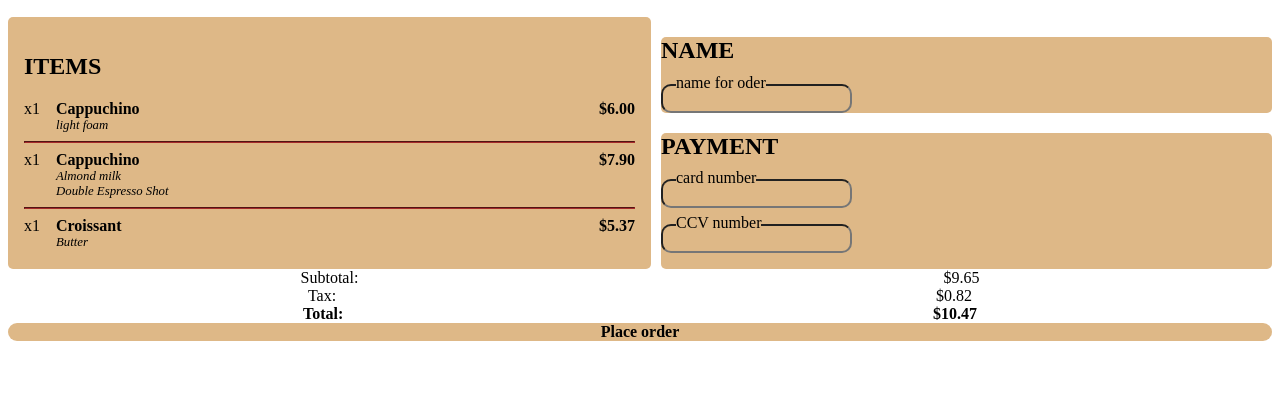
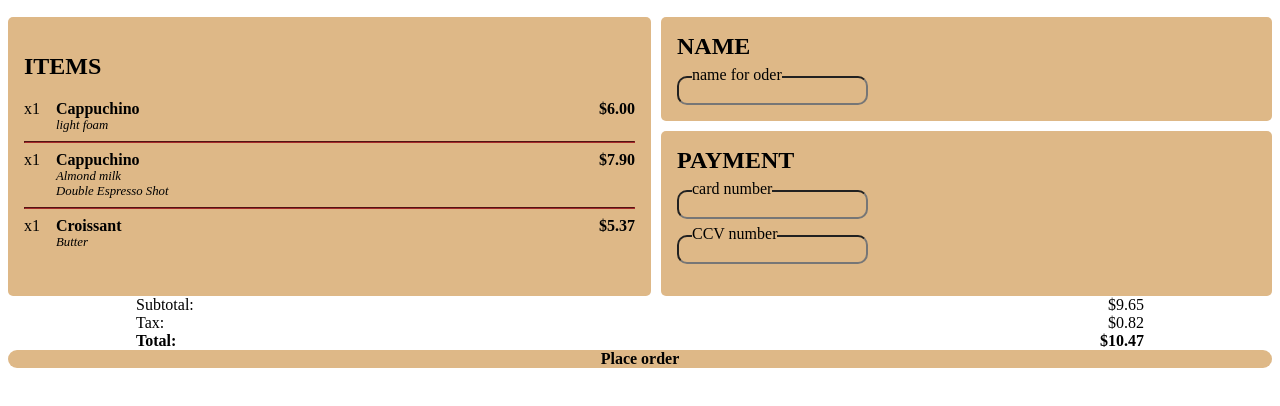
Before and after one commit to TrueForFun/css-project, a plain HTML site: page index.html in a window 1280 px wide. Shown: the part 50-456 px from the top of the page. Drawn offline with Linux system fonts and the light colour scheme.

Commit message:
Dimafixestheend

```diff
--- a/index.html
+++ b/index.html
@@ -25,11 +25,19 @@
       .the-right {
         flex: 1;
         border-radius: 5px;
+        display: flex;
+        flex-direction: column;
+        gap: 10px;
       }
 
       .coffee-choise {
         border-radius: 5px;
         background-color: burlywood;
+        padding: 1rem;
+      }
+      .coffee-choise h2 {
+        margin: 0;
+        padding-bottom: 1rem;
       }
 
       .item {
@@ -69,9 +77,12 @@
         position: absolute;
         background-color: burlywood;
       }
+      .lowerline {
+        padding: 0 8rem;
+      }
       .lowerline div {
         display: flex;
-        justify-content: space-around;
+        justify-content: space-between;
       }
       .total div {
         font-weight: bolder;
```
